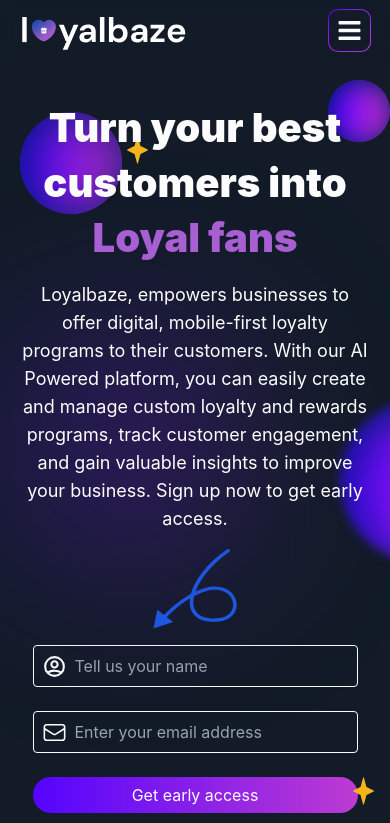
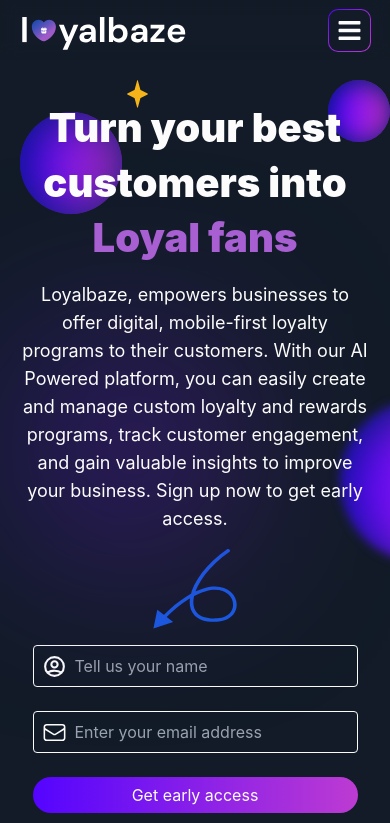
Before and after one commit to rahmlad-aramide/loyalbaze, a React (Create React App) app: page / in a window 390 px wide. Shown: the top 823 px of the page. Built offline with nearby package versions, Linux system fonts and the light colour scheme; a web font is replaced by a local one.

Commit message:
Update: completed early access

```diff
--- a/src/App.js
+++ b/src/App.js
@@ -97,10 +97,10 @@
         <div className='ellipse1 absolute top-[7rem] left-[5%] z-10'></div>
         <div className='ellipse2 absolute right-0 top-20 md:top-28 md:right-[20%]'></div>
         <div className='ellipse3 absolute top-[25rem] -right-[7rem] md:-right-[5%] z-10'></div>
-        <div className='flex absolute top-[8.5rem] right-[62%] z-10 justify-center ml-[30%]'>
+        <div className='flex absolute top-[5rem] md:top-[8.5rem] right-[62%] z-10 justify-center ml-[30%]'>
           <img src={star} alt='star' className='h-7' />
         </div>
-        <div className='flex absolute bottom-[6rem] right-[4%] z-10 justify-center ml-[90%]'>
+        <div className='hidden sm:flex absolute bottom-[6rem] right-[4%] z-10 justify-center ml-[90%]'>
           <img src={star} alt='star' className='h-7' />
         </div>
         <div className='flex absolute bottom-[3rem] right-[4%] z-10 justify-center mr-[90%]'>
```
